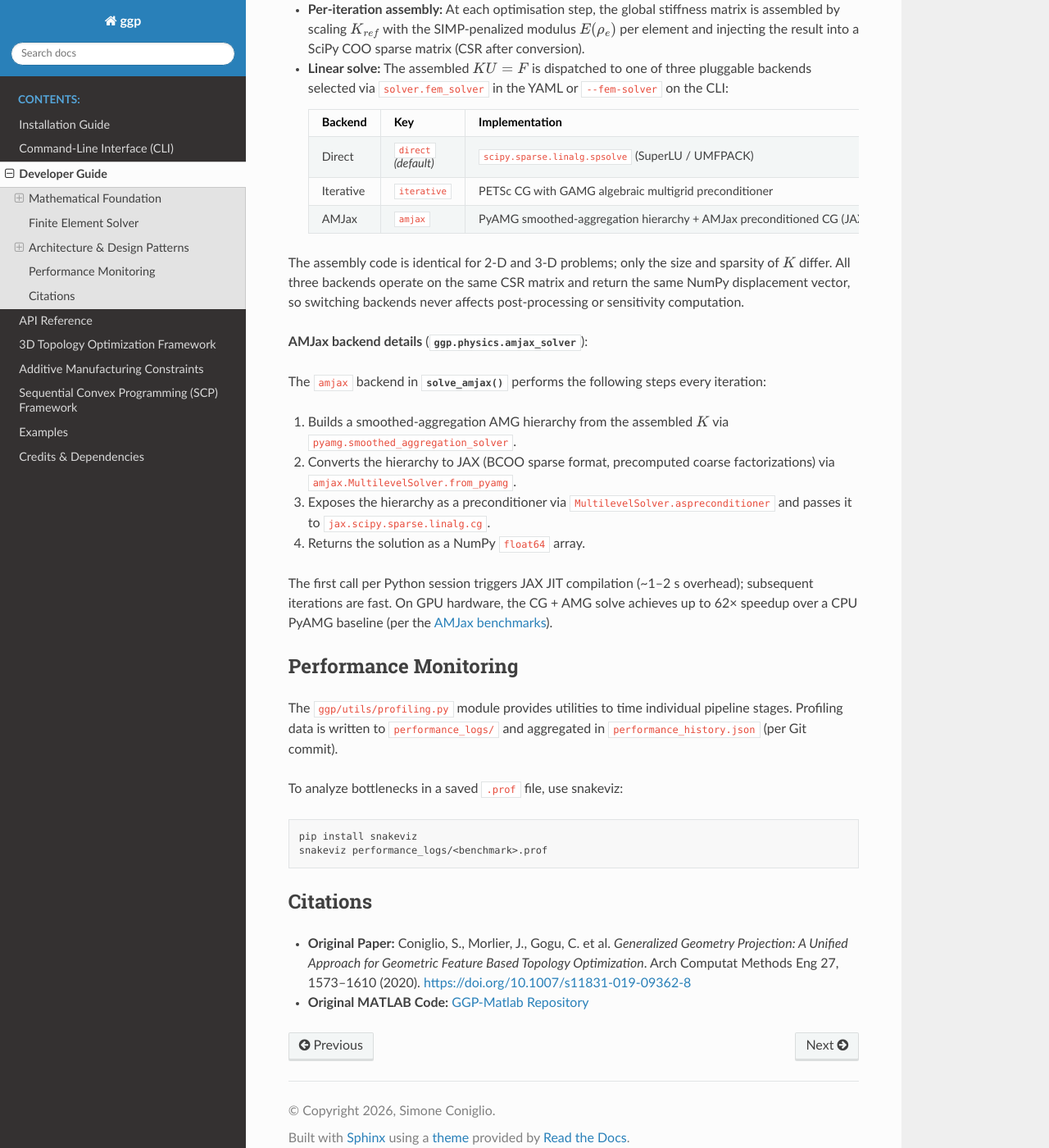
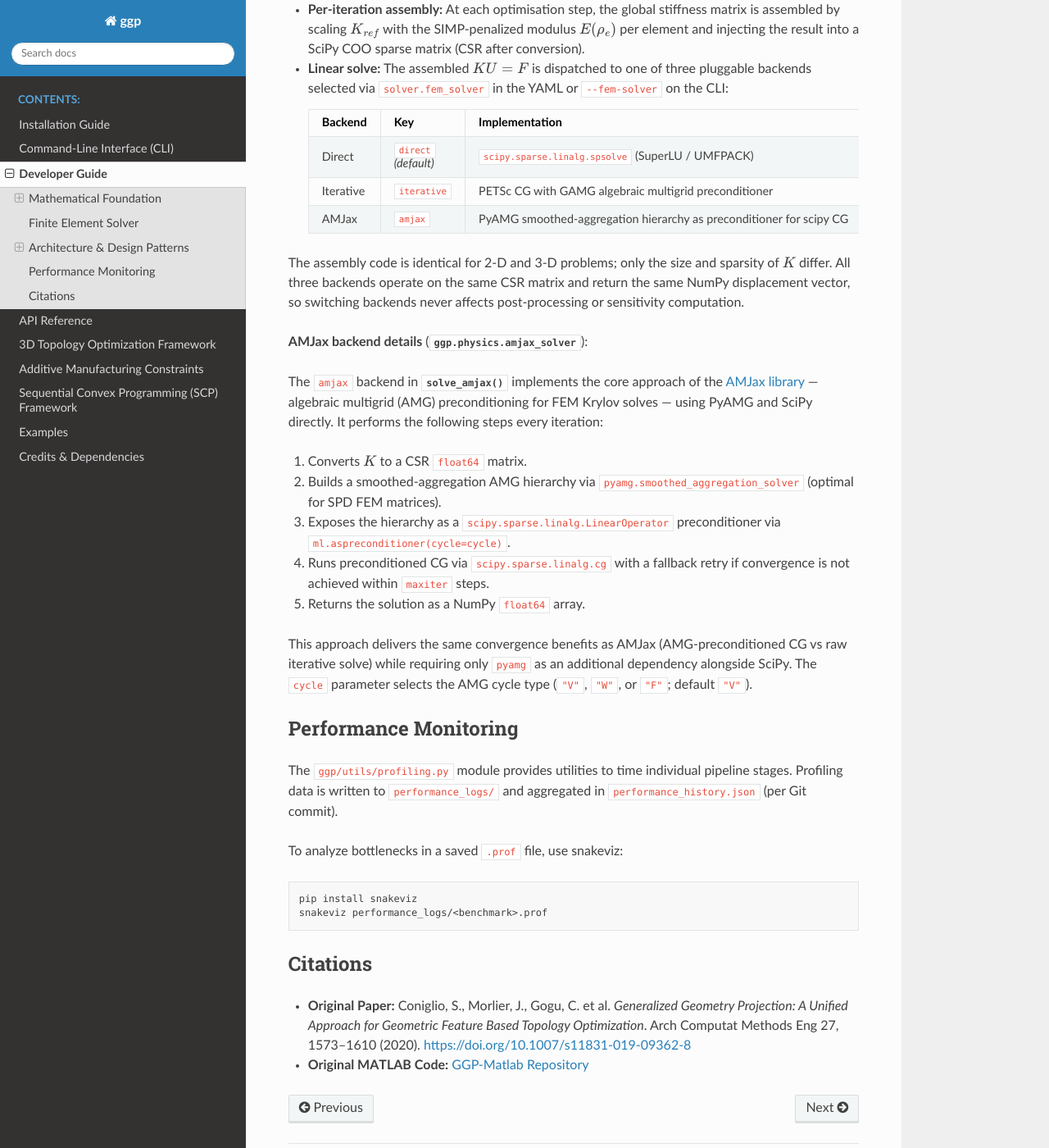
Before and after one commit to SimoneConiglio/generalized_geometry_projection, a Sphinx documentation site: the page built from docs/developer_guide.rst, in a window 1280 px wide and 1400 px high, scrolled down 6535 px. Shown: the whole window at 82% size. Built offline with Sphinx 7.4.7 and the Read the Docs theme 3.1.0, drawn with Linux system fonts in a browser that asks for light colours.

Commit message:
Update docs: correct AMJax backend description (PyAMG+scipy CG, no amjax package)
Replace references to the amjax Python package with the actual implementation:
PyAMG smoothed-aggregation hierarchy as preconditioner for scipy.sparse.linalg.cg.
Update installation.rst to drop 'amjax' from pip deps list.

Co-Authored-By: Claude Sonnet 4.6 <noreply@anthropic.com>
Claude-Session: https://claude.ai/code/session_015P2WptAm1t2FfiMhm4fxP1

```diff
--- a/docs/cli_guide.rst
+++ b/docs/cli_guide.rst
@@ -53,7 +53,7 @@ You must provide exactly one of ``--preset`` or ``--config``.
 
   - ``direct`` *(default)* — ``scipy.sparse.linalg.spsolve`` (SuperLU/UMFPACK); best for small-to-medium 2-D meshes.
   - ``iterative`` — PETSc CG + GAMG; recommended for large 3-D meshes.
-  - ``amjax`` — AMJax preconditioned CG (PyAMG algebraic multigrid hierarchy, JAX execution); JIT-compiled, GPU-compatible, and differentiable.  Suitable for both 2-D and 3-D problems.
+  - ``amjax`` — AMG-preconditioned CG (PyAMG smoothed-aggregation hierarchy used as a preconditioner for ``scipy.sparse.linalg.cg``); implements the core approach of the `AMJax library <https://github.com/vboussange/AMJax>`_.  Suitable for both 2-D and 3-D problems.  Requires ``pyamg`` (installed via ``environment.yml``).
 
 * ``--iterative`` — shorthand flag equivalent to ``--fem-solver iterative``.  Kept for backward compatibility.
 * ``--use-line-search`` — flag: enable monotone backtracking line search.
--- a/docs/developer_guide.rst
+++ b/docs/developer_guide.rst
@@ -304,21 +304,22 @@ To avoid FEniCS adjoint taping overhead at every iteration, ``GGPPhysicsDiscipli
        - Large 3-D meshes; memory-efficient
      * - AMJax
        - ``amjax``
-       - PyAMG smoothed-aggregation hierarchy + AMJax preconditioned CG (JAX)
-       - Both 2-D and 3-D; JIT-compiled, GPU-compatible, differentiable
+       - PyAMG smoothed-aggregation hierarchy as preconditioner for scipy CG
+       - Both 2-D and 3-D; robust, memory-efficient, dependency-free
 
 The assembly code is identical for 2-D and 3-D problems; only the size and sparsity of :math:`K` differ.  All three backends operate on the same CSR matrix and return the same NumPy displacement vector, so switching backends never affects post-processing or sensitivity computation.
 
 **AMJax backend details** (:mod:`ggp.physics.amjax_solver`):
 
-The ``amjax`` backend in :func:`~ggp.physics.amjax_solver.solve_amjax` performs the following steps every iteration:
+The ``amjax`` backend in :func:`~ggp.physics.amjax_solver.solve_amjax` implements the core approach of the `AMJax library <https://github.com/vboussange/AMJax>`_ — algebraic multigrid (AMG) preconditioning for FEM Krylov solves — using PyAMG and SciPy directly.  It performs the following steps every iteration:
 
-1. Builds a smoothed-aggregation AMG hierarchy from the assembled :math:`K` via ``pyamg.smoothed_aggregation_solver``.
-2. Converts the hierarchy to JAX (BCOO sparse format, precomputed coarse factorizations) via ``amjax.MultilevelSolver.from_pyamg``.
-3. Exposes the hierarchy as a preconditioner via ``MultilevelSolver.aspreconditioner`` and passes it to ``jax.scipy.sparse.linalg.cg``.
-4. Returns the solution as a NumPy ``float64`` array.
+1. Converts :math:`K` to a CSR ``float64`` matrix.
+2. Builds a smoothed-aggregation AMG hierarchy via ``pyamg.smoothed_aggregation_solver`` (optimal for SPD FEM matrices).
+3. Exposes the hierarchy as a ``scipy.sparse.linalg.LinearOperator`` preconditioner via ``ml.aspreconditioner(cycle=cycle)``.
+4. Runs preconditioned CG via ``scipy.sparse.linalg.cg`` with a fallback retry if convergence is not achieved within ``maxiter`` steps.
+5. Returns the solution as a NumPy ``float64`` array.
 
-The first call per Python session triggers JAX JIT compilation (~1–2 s overhead); subsequent iterations are fast.  On GPU hardware, the CG + AMG solve achieves up to 62× speedup over a CPU PyAMG baseline (per the `AMJax benchmarks <https://github.com/vboussange/AMJax>`_).
+This approach delivers the same convergence benefits as AMJax (AMG-preconditioned CG vs raw iterative solve) while requiring only ``pyamg`` as an additional dependency alongside SciPy.  The ``cycle`` parameter selects the AMG cycle type (``"V"``, ``"W"``, or ``"F"``; default ``"V"``).
 
 Performance Monitoring
 ----------------------
--- a/docs/installation.rst
+++ b/docs/installation.rst
@@ -36,7 +36,7 @@ Clone the repository to your local machine and navigate into it:
 Step 3: Create the Conda Environment
 ------------------------------------
 
-We provide an ``environment.yml`` file that strictly pins the FEniCS version alongside GEMSEO and all required scientific tools (NumPy, SciPy, Jupyter, Sphinx).  It also installs the optional **AMJax** FEM solver backend dependencies (``pyamg``, ``jax``, ``jaxlib``, ``amjax``) via pip.  These are only used when ``solver.fem_solver: amjax`` is selected; the default ``direct`` backend requires only SciPy.
+We provide an ``environment.yml`` file that strictly pins the FEniCS version alongside GEMSEO and all required scientific tools (NumPy, SciPy, Jupyter, Sphinx).  It also installs the optional **AMJax** FEM solver backend dependencies (``pyamg``, ``jax``, ``jaxlib``) via pip.  These are only used when ``solver.fem_solver: amjax`` is selected; the default ``direct`` backend requires only SciPy.
 
 Run the following command from the root of the cloned repository:
 
```
